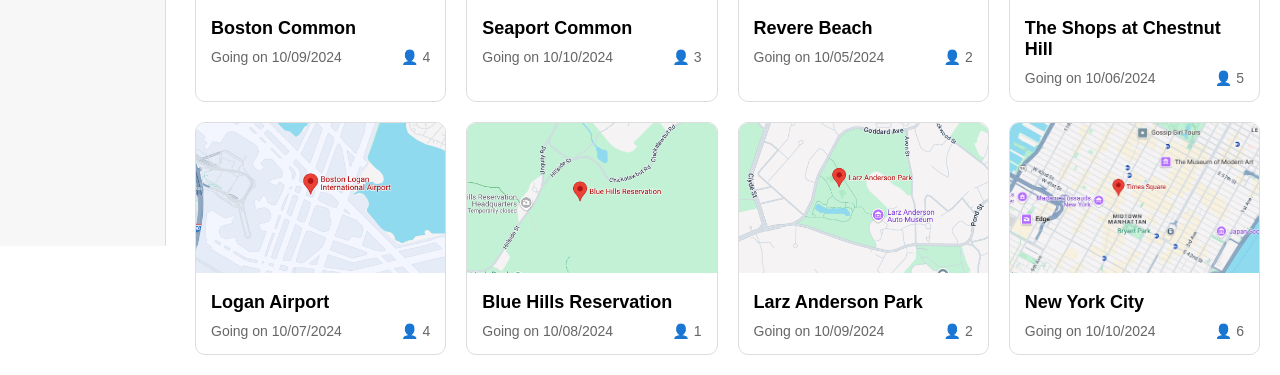
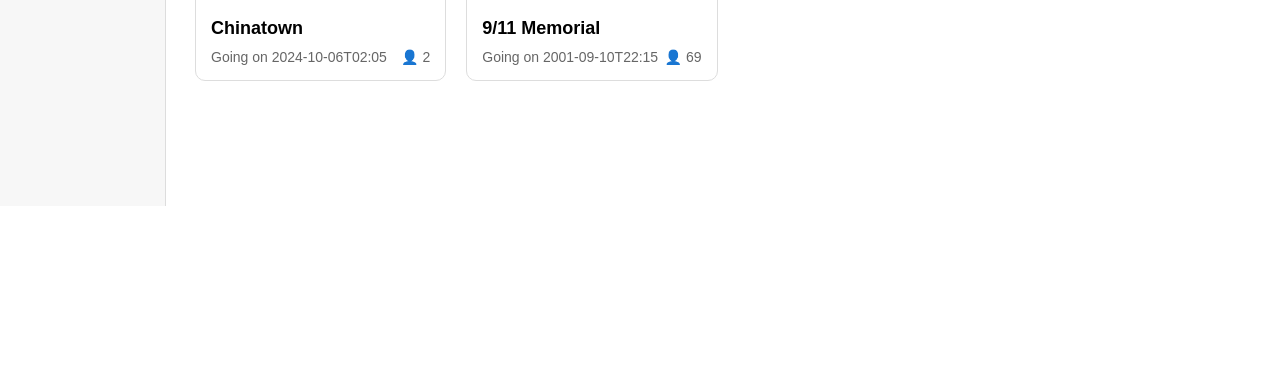
Before and after one commit to BCHansenCL/BC_Ride_Share, a Flask app: page / in a window 1280 px wide. Shown: the part 594-969 px from the top of the page. After the commit the page ends 800 px from the top, so only its background shows below. Run offline with Flask 3, Linux system fonts and the light colour scheme.

Commit message:
sorry ryan

```diff
--- a/app.py
+++ b/app.py
@@ -23,7 +23,9 @@ posts = []
 
 @app.route('/')
 def index():
-    return render_template('index.html')
+    cursor.execute('SELECT location, date, seats, name, phone FROM rides')
+    trips = cursor.fetchall()
+    return render_template('index.html',trips=trips)
 
 
 @app.route('/post')
@@ -42,10 +44,11 @@ def submit():
     location = request.form.get("destination")  # Get destination
     seats = request.form.get("num_people")
     date = request.form.get("date")
-    print(location,date,seats,name,phone)
-    cursor.execute('INSERT INTO rides(location,date,seats,name,phone) VALUES(?,?,?,?,?)',(location,date,seats,name,phone))
-    conn.commit()
-    conn.close()
+    with sqlite3.connect('eaglerides.db') as conn:  # Open a connection for each request
+        cursor = conn.cursor()
+        cursor.execute('INSERT INTO rides(location, date, seats, name, phone) VALUES (?, ?, ?, ?, ?)',
+                       (location, date, seats, name, phone))
+        conn.commit()  # Commit the changes
     return redirect(url_for('index'))
 
 
--- a/templates/index.html
+++ b/templates/index.html
@@ -203,140 +203,20 @@
 
         <!-- Trip Grid -->
         <div class="grid-container">
+            <!-- Loop over the trips passed from the Flask backend -->
+            {% for trip in trips %}
             <div class="trip-card">
-                <img src="/static/images/natick.png" id="natick">
+                <!-- For simplicity, I'm assuming each trip image follows a consistent naming scheme based on location -->
+                <img src="/static/images/{{ trip[0] | lower | replace(' ', '') }}.png" alt="{{ trip[0] }} image">
                 <div class="trip-details">
-                    <div class="trip-name">Natick Mall</div>
+                    <div class="trip-name">{{ trip[0] }}</div>
                     <div class="trip-info">
-                        <span>Going on 10/05/2024</span>
-                        <span>👤 3</span>
+                        <span>Going on {{ trip[1] }}</span>
+                        <span>👤 {{ trip[2] }}</span>
                     </div>
                 </div>
             </div>
-
-            <div class="trip-card">
-                <img src="/static/images/star.png" id="star">
-                <div class="trip-details">
-                    <div class="trip-name">Star Market</div>
-                    <div class="trip-info">
-                        <span>Going on 10/06/2024</span>
-                        <span>👤 4</span>
-                    </div>
-                </div>
-            </div>
-
-            <div class="trip-card">
-                <img src="/static/images/library.png" id="library">
-                <div class="trip-details">
-                    <div class="trip-name">Boston Public Library</div>
-                    <div class="trip-info">
-                        <span>Going on 10/07/2024</span>
-                        <span>👤 1</span>
-                    </div>
-                </div>
-            </div>
-
-            <div class="trip-card">
-                <img src="/static/images/fenway.png" id="fenway">
-                <div class="trip-details">
-                    <div class="trip-name">Fenway Park</div>
-                    <div class="trip-info">
-                        <span>Going on 10/08/2024</span>
-                        <span>👤 2</span>
-                    </div>
-                </div>
-            </div>
-
-            <div class="trip-card">
-                <img src="/static/images/boston.png" id="boston">
-                <div class="trip-details">
-                    <div class="trip-name">Boston Common</div>
-                    <div class="trip-info">
-                        <span>Going on 10/09/2024</span>
-                        <span>👤 4</span>
-                    </div>
-                </div>
-            </div>
-
-            <div class="trip-card">
-                <img src="/static/images/seaport.png" id="seaport">
-                <div class="trip-details">
-                    <div class="trip-name">Seaport Common</div>
-                    <div class="trip-info">
-                        <span>Going on 10/10/2024</span>
-                        <span>👤 3</span>
-                    </div>
-                </div>
-            </div>
-
-            <div class="trip-card">
-                <img src="/static/images/revere.png" id="revere">
-                <div class="trip-details">
-                    <div class="trip-name">Revere Beach</div>
-                    <div class="trip-info">
-                        <span>Going on 10/05/2024</span>
-                        <span>👤 2</span>
-                    </div>
-                </div>
-            </div>
-
-            <div class="trip-card">
-                <img src="/static/images/chmall.png" id="mall">
-                <div class="trip-details">
-                    <div class="trip-name">The Shops at Chestnut Hill</div>
-                    <div class="trip-info">
-                        <span>Going on 10/06/2024</span>
-                        <span>👤 5</span>
-                    </div>
-                </div>
-            </div>
-
-            <div class="trip-card">
-                <img src="/static/images/logan.png" id="logan">
-                <div class="trip-details">
-                    <div class="trip-name">Logan Airport</div>
-                    <div class="trip-info">
-                        <span>Going on 10/07/2024</span>
-                        <span>👤 4</span>
-                    </div>
-                </div>
-            </div>
-
-            <div class="trip-card">
-                <img src="/static/images/bluehills.png" id="bluehills">
-                <div class="trip-details">
-                    <div class="trip-name">Blue Hills Reservation</div>
-                    <div class="trip-info">
-                        <span>Going on 10/08/2024</span>
-                        <span>👤 1</span>
-                    </div>
-                </div>
-            </div>
-
-            <div class="trip-card">
-                <img src="/static/images/larz.png" id="larz">
-                <div class="trip-details">
-                    <div class="trip-name">Larz Anderson Park</div>
-                    <div class="trip-info">
-                        <span>Going on 10/09/2024</span>
-                        <span>👤 2</span>
-                    </div>
-                </div>
-            </div>
-
-            <div class="trip-card">
-                <img src="/static/images/nyc.png" id="nyc">
-                <div class="trip-details">
-                    <div class="trip-name">New York City</div>
-                    <div class="trip-info">
-                        <span>Going on 10/10/2024</span>
-                        <span>👤 6</span>
-                    </div>
-                </div>
-            </div>
-
+            {% endfor %}
         </div>
-    </div>
-
 </body>
 </html>
```
Also changed, not shown: eaglerides.db.
